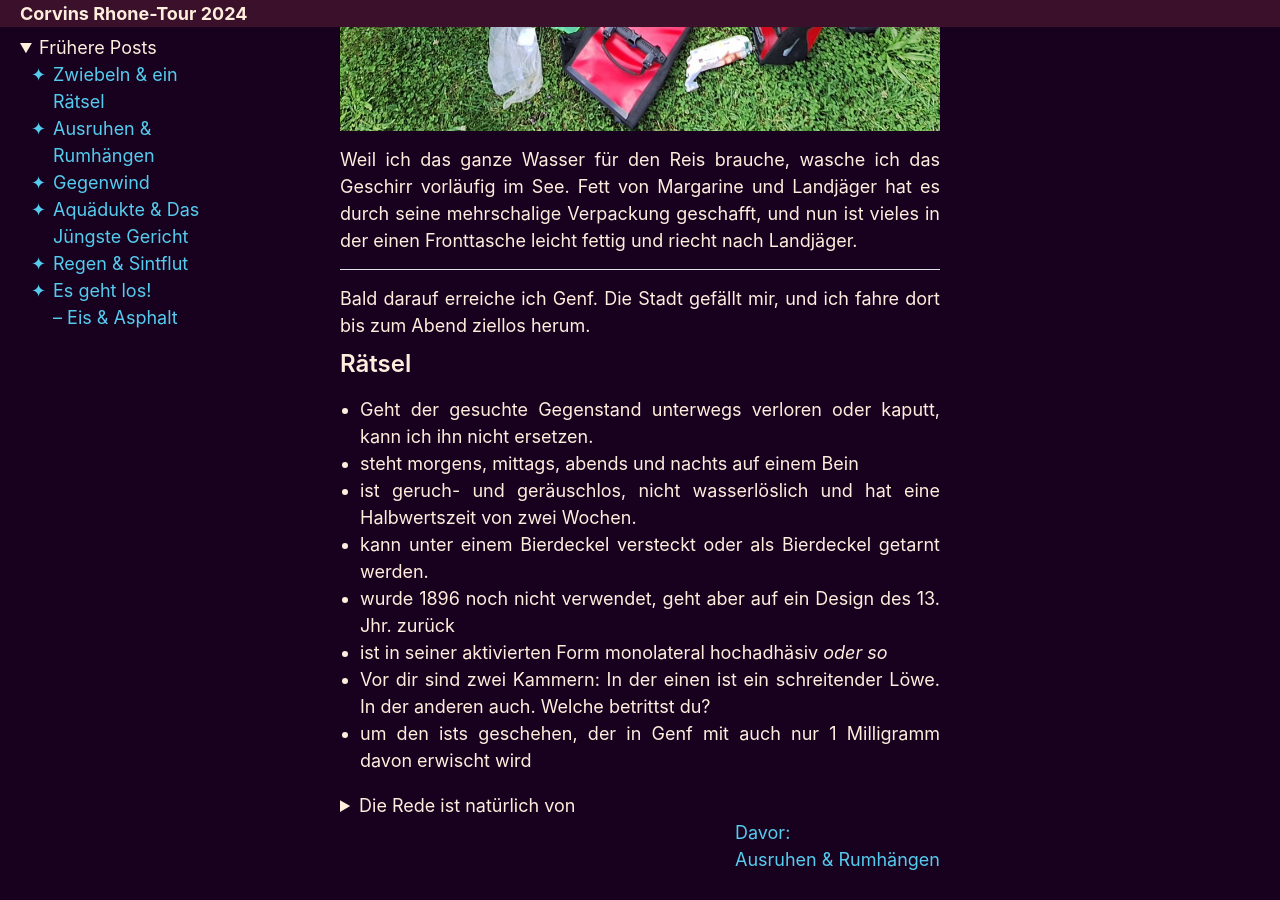
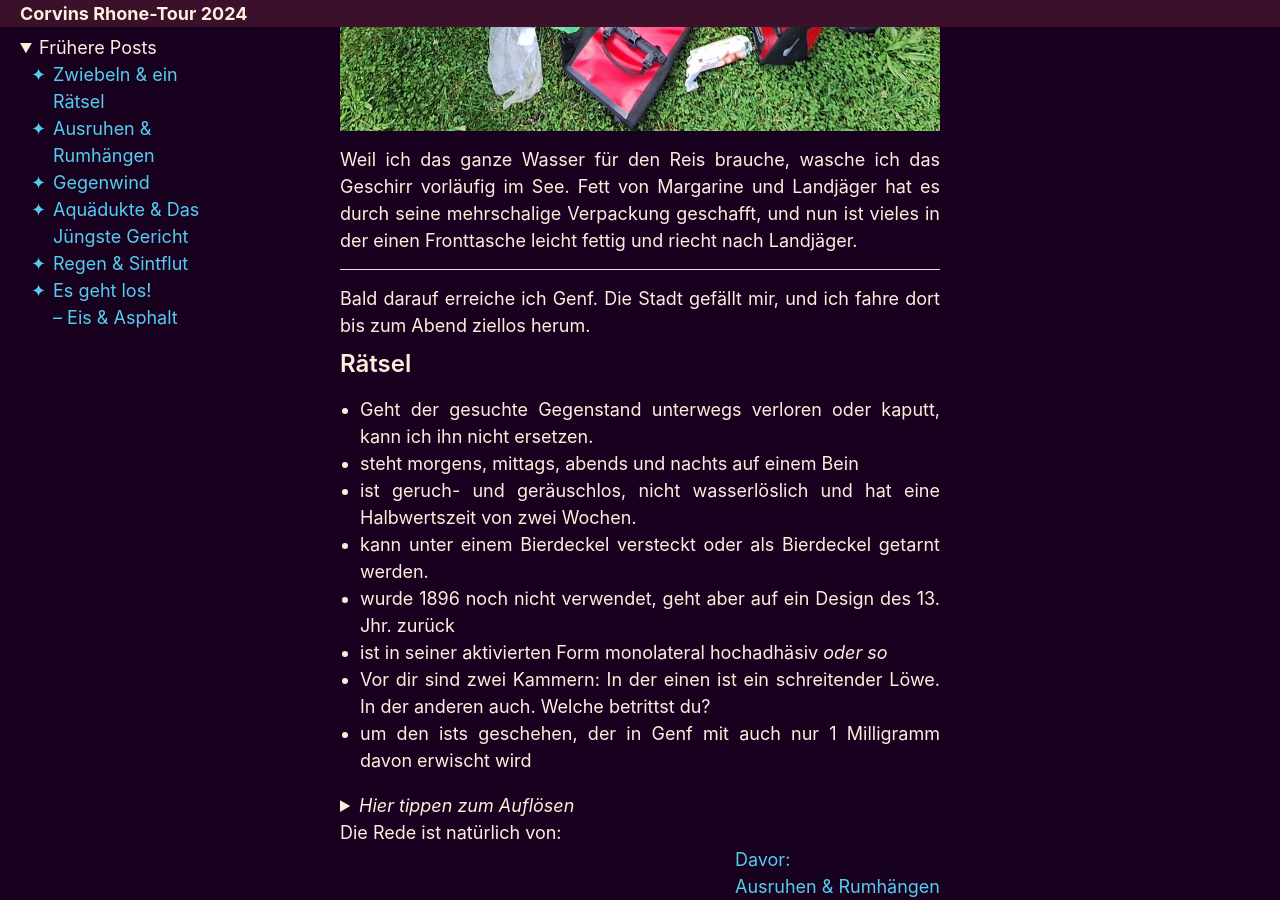
Before and after one commit to corvinjs/rhone2024, a Jekyll site: the page built from _posts/2024-07-10-Erlebnisse.md, in a window 1280 px wide and 900 px high, scrolled down 651 px. Built offline with Jekyll 4.4.1, drawn with Linux system fonts in a browser that asks for light colours; before the commit the page ends 1524 px from its top, so only the background shows below that.

Commit message:
Auto-Update

```diff
--- a/_posts/2024-07-10-Erlebnisse.md
+++ b/_posts/2024-07-10-Erlebnisse.md
@@ -20,7 +20,7 @@ Bald darauf erreiche ich Genf. Die Stadt gefällt mir, und ich fahre dort bis zu
 - Vor dir sind zwei Kammern: In der einen ist ein schreitender Löwe. In der anderen auch. Welche betrittst du?
 - um den ists geschehen, der in Genf mit auch nur 1 Milligramm davon erwischt wird
 <details>
-<summary>Die Rede ist natürlich von</summary>
+<summary><em>Hier tippen zum Auflösen</em><br>Die Rede ist natürlich von:</summary>
 ...den FC-Winti-Aufklebern!
 <img src="assets/20240711_153603.jpg">
 Spätestens seit den <a href="https://www.baseljetzt.ch/servette-fans-attackieren-nach-cup-spiel-sicherheitskraefte/217416">Übergriffen der FC Servette-Fans nach dem Cup-Halbfinal</a> dürfte klar sein, dass jeder Winterthurer auf die Ultras des Genfer Vereins nicht gut zu sprechen ist. Umso wichtiger, direkt auf deren Territorium Präsenz zu markieren. Riskierend, von gewalttätigen Fans erwischt zu werden, fahre ich kreuz und quer durch das internationale Viertel, die lebendige Innenstadt und endlose Wohnquartiere, den Blick stets auf die Pfähle der Strassenschilder geheftet, um allfällige Servette-Sticker zu überkleben. Der unglücklichste meiner FC Winterthur-Sticker überlebt stramme 10 Sekunden, bis ihn ein vorbeifahrender Servette-Fan zerkratzt und mir im Wegfahren noch <em>Scheiss Lausanne! Scheiss Winti!</em> hinterherruft. Davor habe ich von eben jenem Strassenschild zwei gegnerische Sticker sorgfältig entfernt und klebe, nachdem er weggefahren ist, einfach wieder einen eigenen dorthin.
```
